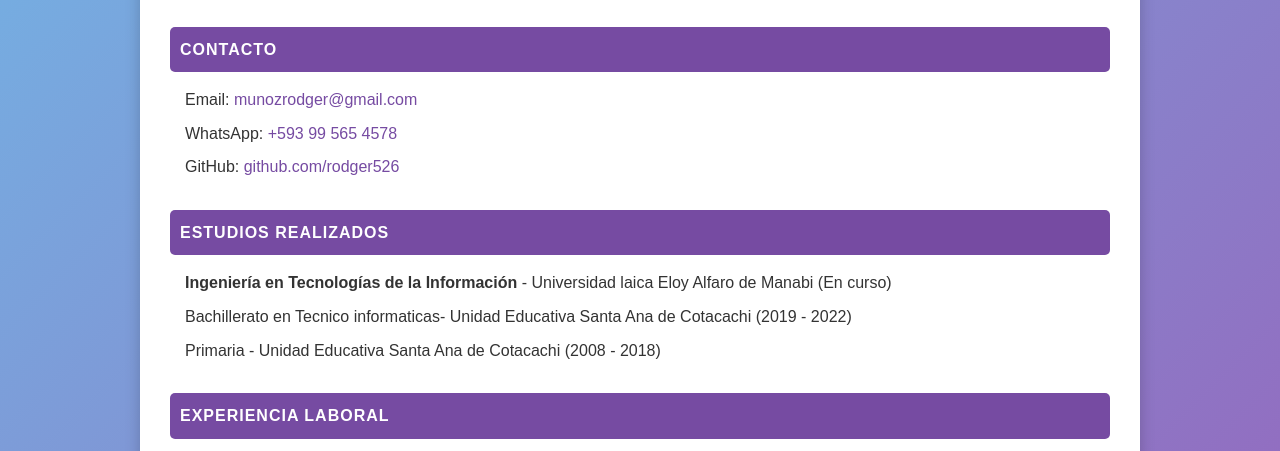
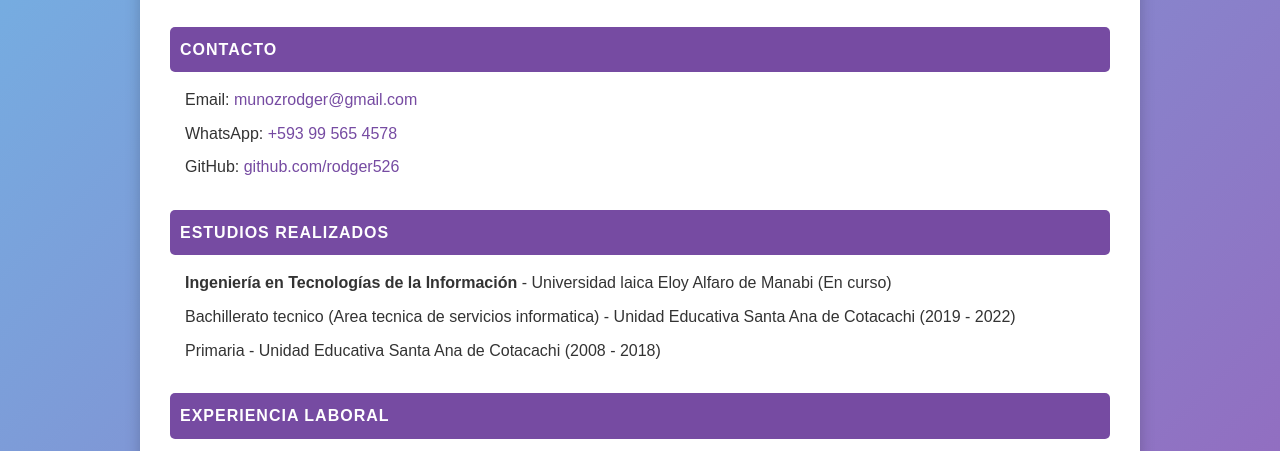
Before and after one commit to rodger526/cv, a plain HTML site: page index.html in a window 1280 px wide. Shown: the part 303-754 px from the top of the page. Drawn offline with Linux system fonts and the light colour scheme.

Commit message:
Descripción de los cambios

```diff
--- a/index.html
+++ b/index.html
@@ -30,7 +30,7 @@
   <h3>Estudios Realizados</h3>
   <ul>
     <li><strong>Ingeniería en Tecnologías de la Información</strong> - Universidad laica Eloy Alfaro de Manabi (En curso)</li>
-    <li>Bachillerato en Tecnico informaticas- Unidad Educativa Santa Ana de Cotacachi (2019 - 2022)</li>
+    <li>Bachillerato tecnico (Area tecnica de servicios informatica) - Unidad Educativa Santa Ana de Cotacachi (2019 - 2022)</li>
     <li>Primaria - Unidad Educativa Santa Ana de Cotacachi (2008 - 2018)</li>
   </ul>
 </section>
```
